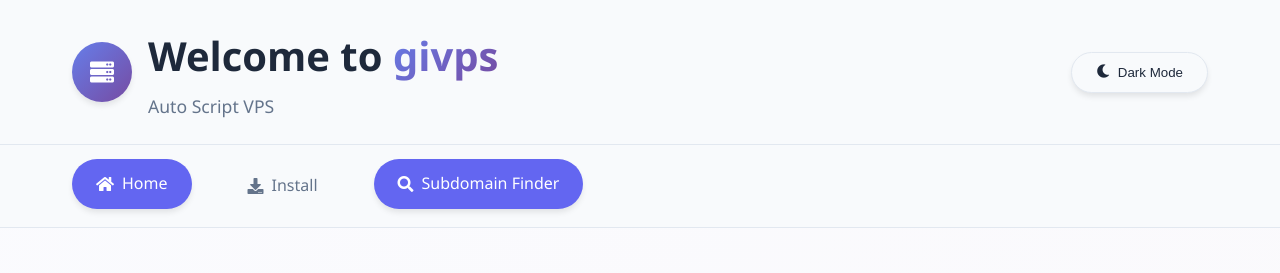
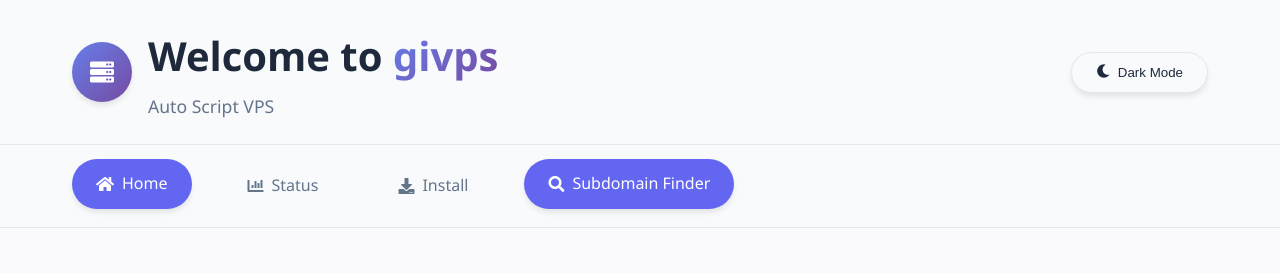
Before and after one commit to givps/givps, a plain HTML site: page index.html in a window 1280 px wide. Shown: the top 273 px of the page. Drawn offline with Linux system fonts and the light colour scheme.

Commit message:
Update index.html

```diff
--- a/index.html
+++ b/index.html
@@ -34,6 +34,10 @@
             <a href="/" class="nav-link active">
                 <i class="fas fa-home"></i>
                 <span>Home</span>
+            </a>
+            <a href="#" class="nav-link">
+                <i class="fas fa-chart-bar"></i>
+                <span>Status</span>
             </a>
             <a href="https://install.givps.com/" class="nav-link">
                 <i class="fas fa-download"></i>
```
